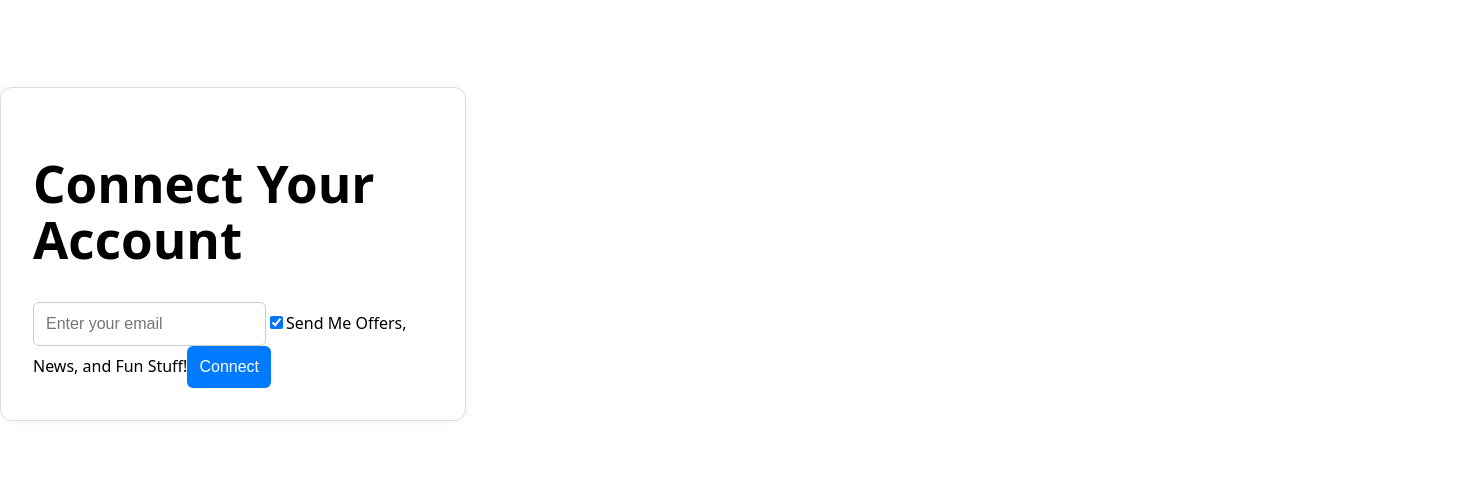
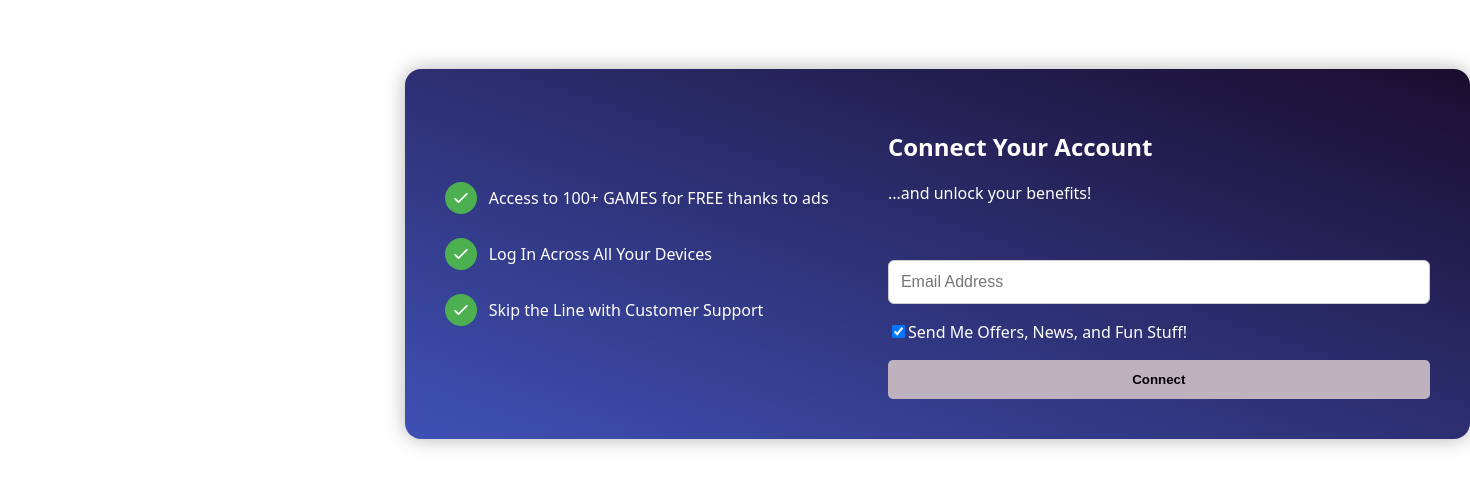
Before and after one commit to alimohammadpour/gamehouse, a React (Vite) app: page / in a window 1280 px wide. Shown: the part 146-632 px from the top of the page, 1470 px wide, since content can reach past the window. Built offline with nearby package versions, Linux system fonts and the light colour scheme.

Commit message:
adds AccountConnect styles

```diff
--- a/src/App.css
+++ b/src/App.css
@@ -1,14 +1,52 @@
-.step {
-  width: 90%;
-  max-width: 400px;
-  padding: 2rem;
-  border: 1px solid #ddd;
-  border-radius: 12px;
-  box-shadow: 0 0 10px rgba(0,0,0,0.05);
-  background-color: #fff;
+.card {
+  display: flex;
+  justify-content: center;
+  align-items: center;
+  background: linear-gradient(to top right, #3f51b5, #1a0d2e);
+  border-radius: 16px;
+  padding: 40px;
+  box-shadow: 0 0 20px rgba(0, 0, 0, 0.3);
+  color: white;
+  min-width: 985px;
+  position: relative;
+  left: 38%;
 }
 
-.plans .step1 {
+.step {
+  width: 55%;
+  display: flex;
+  flex-direction: column;
+
+  h2 {
+    margin-bottom: 0;
+  }
+
+  p {
+    margin-bottom: 10%;
+  }
+
+  button {
+    padding: 0.75rem;
+    background-color: #beb2bf;
+    font-weight: bold;
+    border: none;
+    border-radius: 5px;
+    cursor: pointer;
+  }
+
+  button:disabled {
+    background-color: #aaa;
+    cursor: not-allowed;
+  }
+}
+
+.form {
+  display: flex;
+  flex-direction: column;
+  gap: 1rem;
+}
+
+.plans {
   display: flex;
   flex-direction: column;
   gap: 1rem;
@@ -21,26 +59,10 @@ input {
   border: 1px solid #ccc;
 }
 
-button {
-  padding: 0.75rem;
-  font-size: 1rem;
-  background-color: #007bff;
-  color: white;
-  border: none;
-  border-radius: 6px;
-  cursor: pointer;
-}
-
-button:disabled {
-  background-color: #aaa;
-  cursor: not-allowed;
-}
-
 .features-banner {
   flex: 1;
   display: flex;
   flex-direction: column;
-  gap: 24px;
 }
 
 .feature-item {
--- a/src/features/user/AccountConnect.tsx
+++ b/src/features/user/AccountConnect.tsx
@@ -2,6 +2,7 @@ import React, { useState, type JSX } from 'react';
 import { useDispatch } from 'react-redux';
 import { useNavigate } from 'react-router';
 import { requestCodePending } from './userSlice';
+import { FeaturesBanner } from '../../components/FeaturesBanner';
 
 export const AccountConnect = (): JSX.Element => {
   const dispatch = useDispatch();
@@ -18,14 +19,17 @@ export const AccountConnect = (): JSX.Element => {
   const handleEmailChange = (e: React.ChangeEvent<HTMLInputElement>) => setEmail(e.target.value)
 
   return (
-    <div className="step step1">
-      <h1>Connect Your Account</h1>
-      <form onSubmit={handleFormSubmit}>
+    <div className='card'>
+      <FeaturesBanner />
+      <div className="step">
+        <h2>Connect Your Account</h2>
+        <p>...and unlock your benefits!</p>
+        <form onSubmit={handleFormSubmit} className='form'>
           <input
             type="email"
             value={email}
             onChange={handleEmailChange}
-          placeholder="Enter your email"
+            placeholder="Email Address"
             required
           />
           <label className="flex items-center">
@@ -38,5 +42,6 @@ export const AccountConnect = (): JSX.Element => {
           <button type="submit">Connect</button>
         </form>
       </div>
+    </div>
   );
 };
```
Lines whose indentation alone changed are shown as unchanged.
